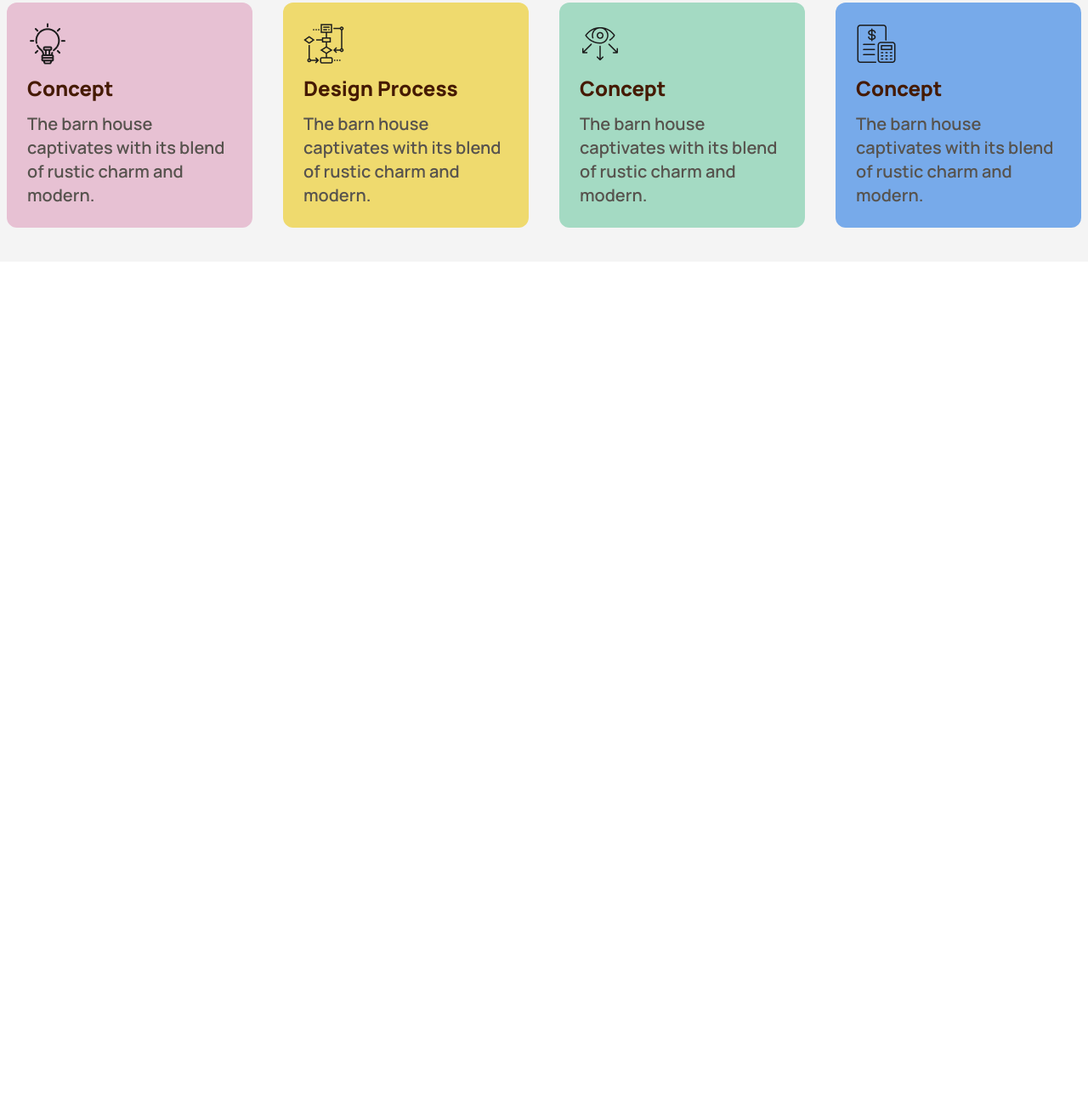
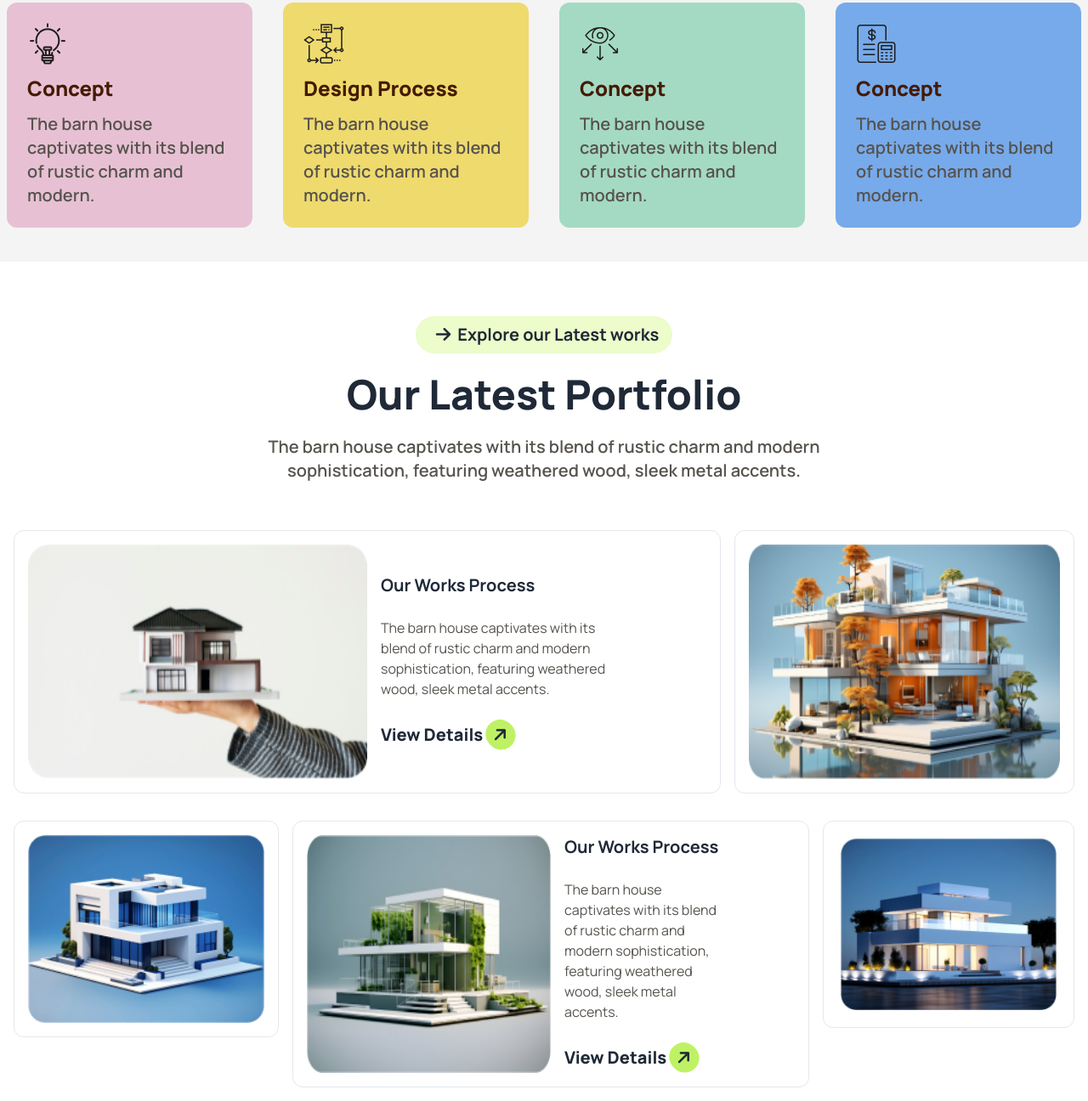
Before and after one commit to inzamulhaque1/assignment03, a plain HTML site: page index.html in a window 1280 px wide. Shown: the part 1972-3268 px from the top of the page at 85% size. Before the commit the page ends 2280 px from the top, so only its background shows below. Drawn offline with nearby package versions, Linux system fonts and the light colour scheme.

Commit message:
Explore challange section added

```diff
--- a/index.html
+++ b/index.html
@@ -1,5 +1,5 @@
 <!DOCTYPE html>
-<html lang="en">
+<html lang="en" data-theme="light">
 <head>
     <meta charset="UTF-8">
     <meta name="viewport" content="width=device-width, initial-scale=1.0">
@@ -252,6 +252,105 @@
 
           </section>
 
+          <!-- ! Explore Our latest Work -->
+
+          <section class="mt-4 md:mt-10 lg:mt-16 container mx-auto">
+            <div>
+                <!-- text section -->
+
+                <div class="text-center space-y-3 md:space-y-6">
+
+                    <a class="" href=""><button class="bg-lime-100  px-4 py-1 rounded-full font-bold text-xl"> <i class="fa-solid fa-arrow-right p-2 "></i>Explore our Latest works</button></a> <br>
+                    <h2 class="text-2xl md:3xl lg:text-5xl font-extrabold ">Our Latest Portfolio</h2>
+                    <p class=" text-stone-600 md:font-semibold md:text-xl md:w-3/5 mx-auto">The barn house captivates with its blend of rustic charm and
+                        modern sophistication, featuring weathered wood, sleek metal accents.
+                    </p>
+                </div>
+
+                <!-- grid top section -->
+
+                <div class="grid grid-cols-1 md:grid-cols-2 lg:grid-cols-3 mt-10 p-4 space-x-4 space-y-4 md:space-y-0">
+
+                    <div class="grid grid-cols-1 md:grid-cols-2 p-4 space-x-4 col-span-2 border-[0.5px] border-gray-200 rounded-xl">
+                        <div class="flex justify-center items-center">
+                            <img class="h-full w-full" src="./assets/img1.png" alt="">
+                        </div>
+
+                        <div class="flex flex-col items-start justify-center md:w-2/3">
+                            <h2 class="text-xl font-bold ">Our Works Process </h2> <br>
+                            <p class=" text-stone-600 font-base">The barn house captivates with its blend of rustic charm and
+                                modern sophistication, featuring weathered wood, sleek metal accents.
+                            </p> <br>
+                            <h2 class="text-xl font-extrabold">View Details <i class="fa-solid fa-arrow-right rounded-full bg-lime-300 p-2 -rotate-45"></i></h2>
+
+                        </div>
+                    </div>
+
+                    <div class="border-[0.5px] border-gray-200 rounded-xl">
+                        <img class="h-full w-full p-4" src="./assets/img2.png" alt="">
+                    </div>
+                </div>
+
+                <!-- grid bottom section -->
+
+                <div class="grid grid-cols-1 md:grid-cols-2 lg:grid-cols-4 p-4 space-x-4 space-y-4 md:space-y-0">
+
+                    <div class="space-y-2 md:space-y-0">
+                        <div class="border-[0.5px] border-gray-200 rounded-xl lg:hidden">
+                            <img class="h-full w-full p-4" src="./assets/img5.png" alt="">
+                        </div>
+
+                        <div class="border-[0.5px] border-gray-200 rounded-xl hidden lg:flex">
+                            <img class="h-full w-full p-4" src="./assets/img3.png" alt="">
+                        </div>
+                    </div>
+
+
+
+                    <div class="grid grid-cols-1 md:grid-cols-2 p-4 space-x-4 col-span-2 border-[0.5px] border-gray-200 rounded-xl">
+                        <div class="flex justify-center items-center">
+                            <img class="h-full w-full" src="./assets/img4.png" alt="">
+                        </div>
+
+                        <div class="flex flex-col items-start justify-center md:w-2/3">
+                            <h2 class="text-xl font-bold ">Our Works Process </h2> <br>
+                            <p class=" text-stone-600 font-base">The barn house captivates with its blend of rustic charm and
+                                modern sophistication, featuring weathered wood, sleek metal accents.
+                            </p> <br>
+                            <h2 class="text-xl font-extrabold">View Details <i class="fa-solid fa-arrow-right rounded-full bg-lime-300 p-2 -rotate-45"></i></h2>
+
+                        </div>
+                    </div>
+
+                    <div class="space-y-2 md:space-y-0">
+                        <div class="borer-[0.5px] border-gray-200 rounded-xl lg:hidden">
+                            <img class="h-full w-full p-3" src="./assets/img3.png" alt="">
+                        </div>
+
+                        <div class="border-[0.5px] border-gray-200 rounded-xl">
+                            <img class="h-full w-full p-5" src="./assets/img5.png" alt="">
+                        </div>
+                    </div>
+
+
+
+
+
+
+                </div>
+
+
+
+
+
+            </div>
+          </section>
+
+
+
+
+
+
 
 
     </main>
```
